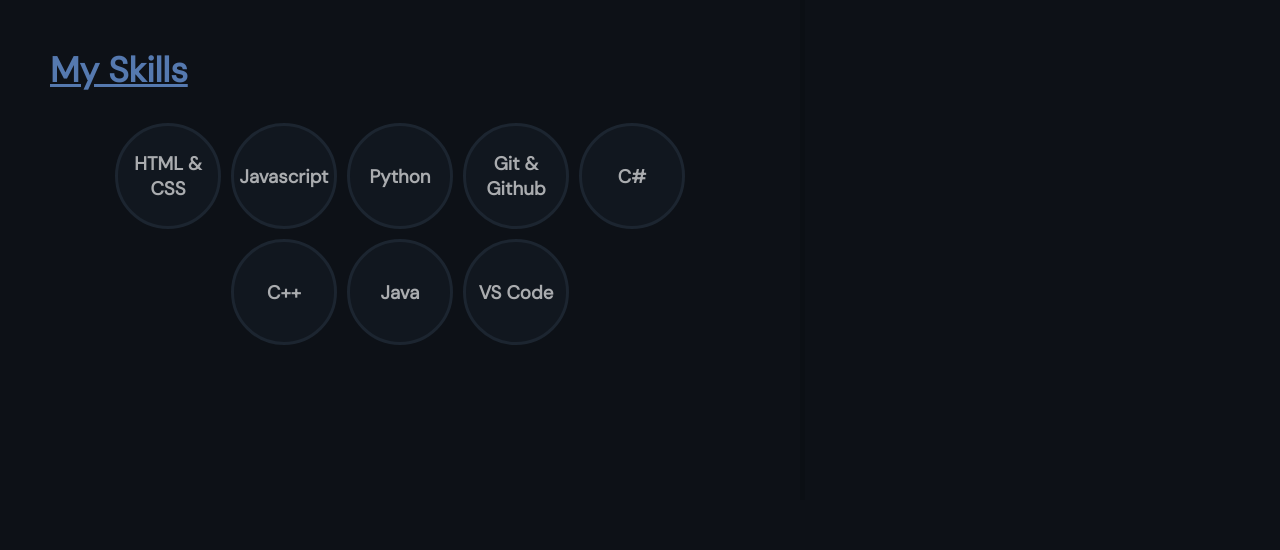
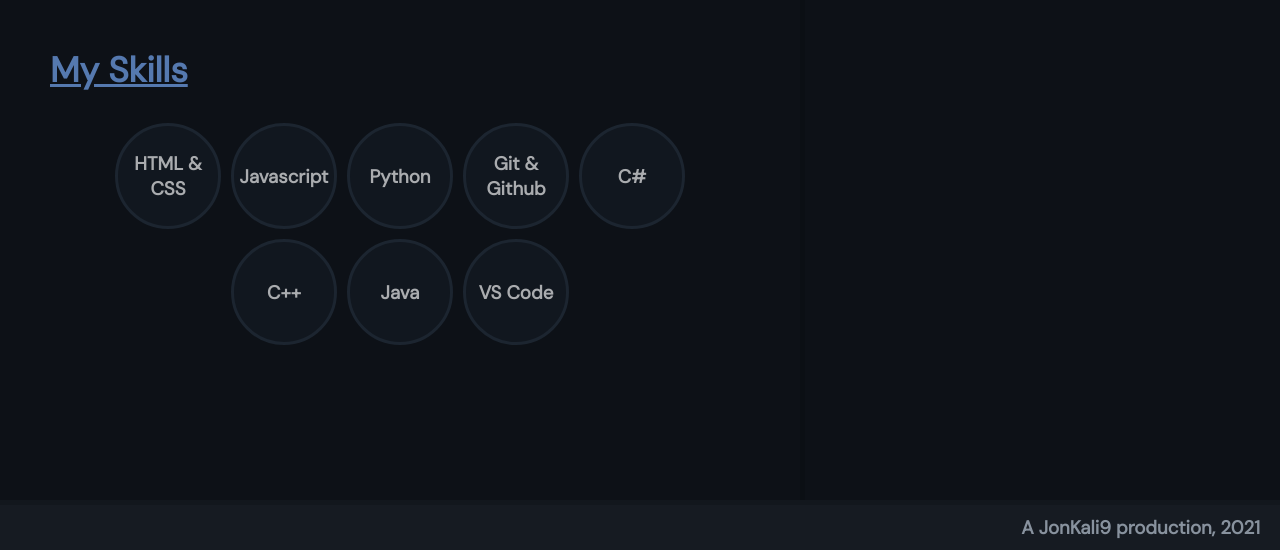
Before and after one commit to JonKali9/Portifolio, a plain HTML site: page index.html in a window 1280 px wide. Shown: the part 1172-1722 px from the top of the page. Before the commit the page ends 1672 px from the top, so only its background shows below. Drawn offline with Linux system fonts and the light colour scheme.

Commit message:
Added Footer

```diff
--- a/index.html
+++ b/index.html
@@ -119,5 +119,8 @@
                 </div>
             </div>
         </div>
+        <footer>
+            <h3>A JonKali9 production, 2021</h3>
+        </footer>
     </body>
 </html>
--- a/styles.css
+++ b/styles.css
@@ -201,6 +201,20 @@ header p {
 
 
 
+footer {
+    color: #88929e;
+    background-color: #161b22;
+    border-top: 5px #12171d solid;
+    width: 100%;
+    padding: 10px 0;
+    text-align: right;
+}
+footer  h3 {
+    padding-right: 20px;
+}
+
+
+
 /*Media Rules for Phones*/
 @media only screen and (max-width: 680px) {
     #body {
```
